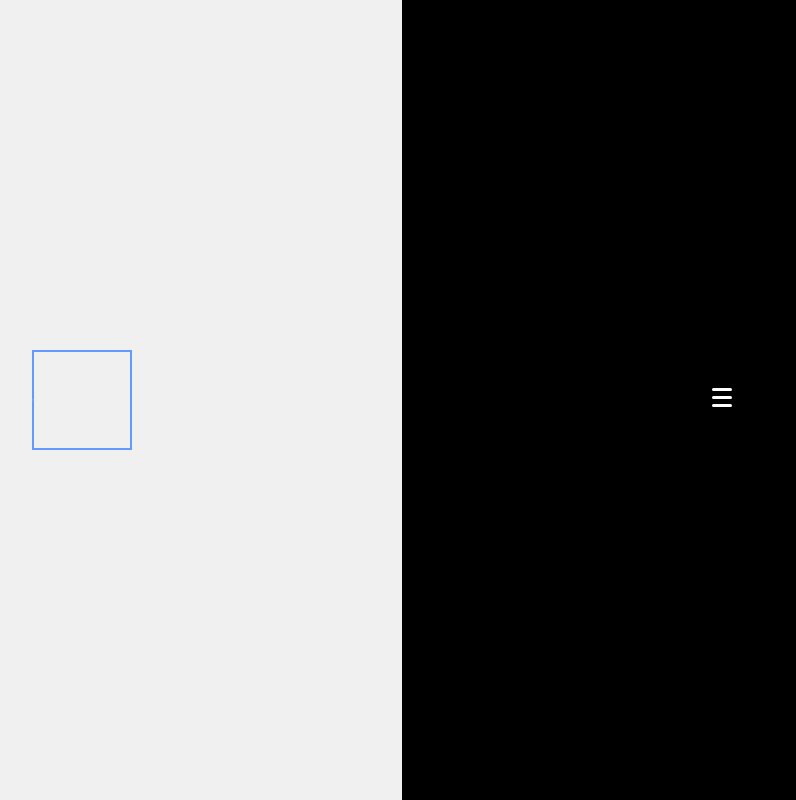
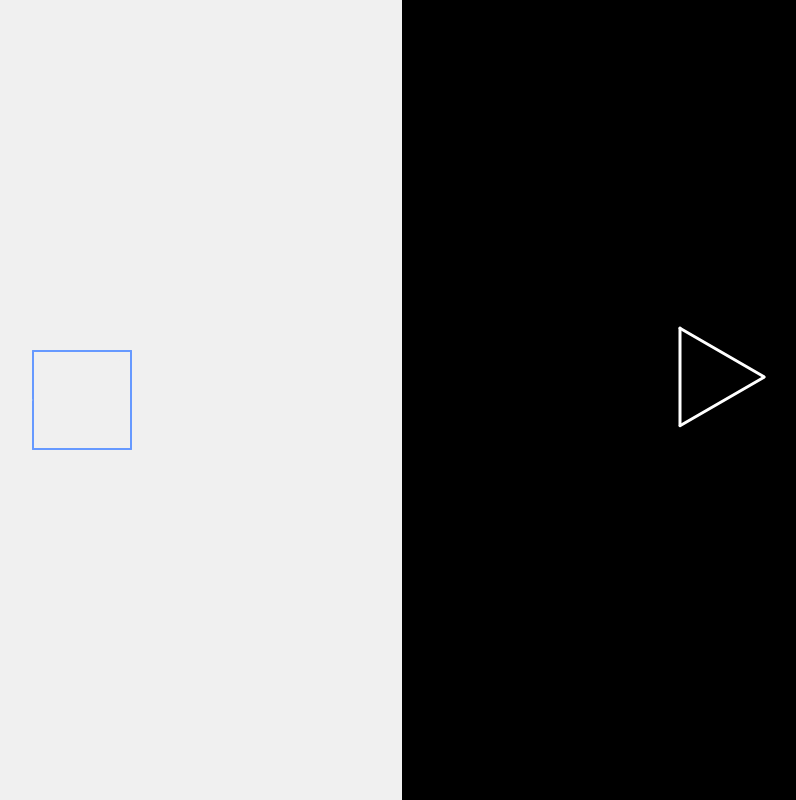
Before and after one commit to baole7308/TestThucHanh, a plain HTML site: page index.html in a window 1280 px wide. Both pictures are taken after a click on the element 960 px from the left and 400 px from the top of the page. Shown: the whole page, without its empty margins (238-1034 px from the left). Drawn offline with Linux system fonts and the light colour scheme.

Commit message:
first commit

```diff
--- a/index.html
+++ b/index.html
@@ -21,8 +21,8 @@
       </div>
     </div>
     <div class="b4">
-      <div class="arrow">
-        <div class="arrow-up" onclick="myFunction()">
+      <div class="arrow" onclick="myFunction()">
+        <div class="arrow-up">
           <span></span>
           <span></span>
           <span></span>
--- a/index1.js
+++ b/index1.js
@@ -6,6 +6,6 @@ document.addEventListener("DOMContentLoaded", function () {
 });
 
 function myFunction() {
-  var arrowUp = document.querySelector(".arrow-up");
+  var arrowUp = document.querySelector(".arrow");
   arrowUp.classList.toggle("rotate");
 }
--- a/style.css
+++ b/style.css
@@ -188,25 +188,26 @@ body {
 
 .arrow-up span {
   display: flex;
-  width: 20px;
+  width: 100px;
   height: 3px;
   background-color: white;
-  margin-bottom: 5px;
+  margin-bottom: 46px;
   border-radius: 10px;
   transition: transform 0.5s ease;
 }
 
-.arrow-up.rotate span:nth-child(1) {
-  transform: rotate(208deg);
+.arrow.rotate span:nth-child(1) {
+  transform: rotate(210deg);
+  bottom: 100px;
 }
 
-.arrow-up.rotate span:nth-child(2) {
-  transform: rotate(-208deg);
+.arrow.rotate span:nth-child(2) {
+  transform: rotate(-210deg);
 }
 
-.arrow-up.rotate span:nth-child(3) {
+.arrow.rotate span:nth-child(3) {
   transform: rotate(270deg);
-  right: -1px;
-  bottom: 4px;
+  right: -8px;
+  bottom: 25px;
   position: absolute;
 }
```
